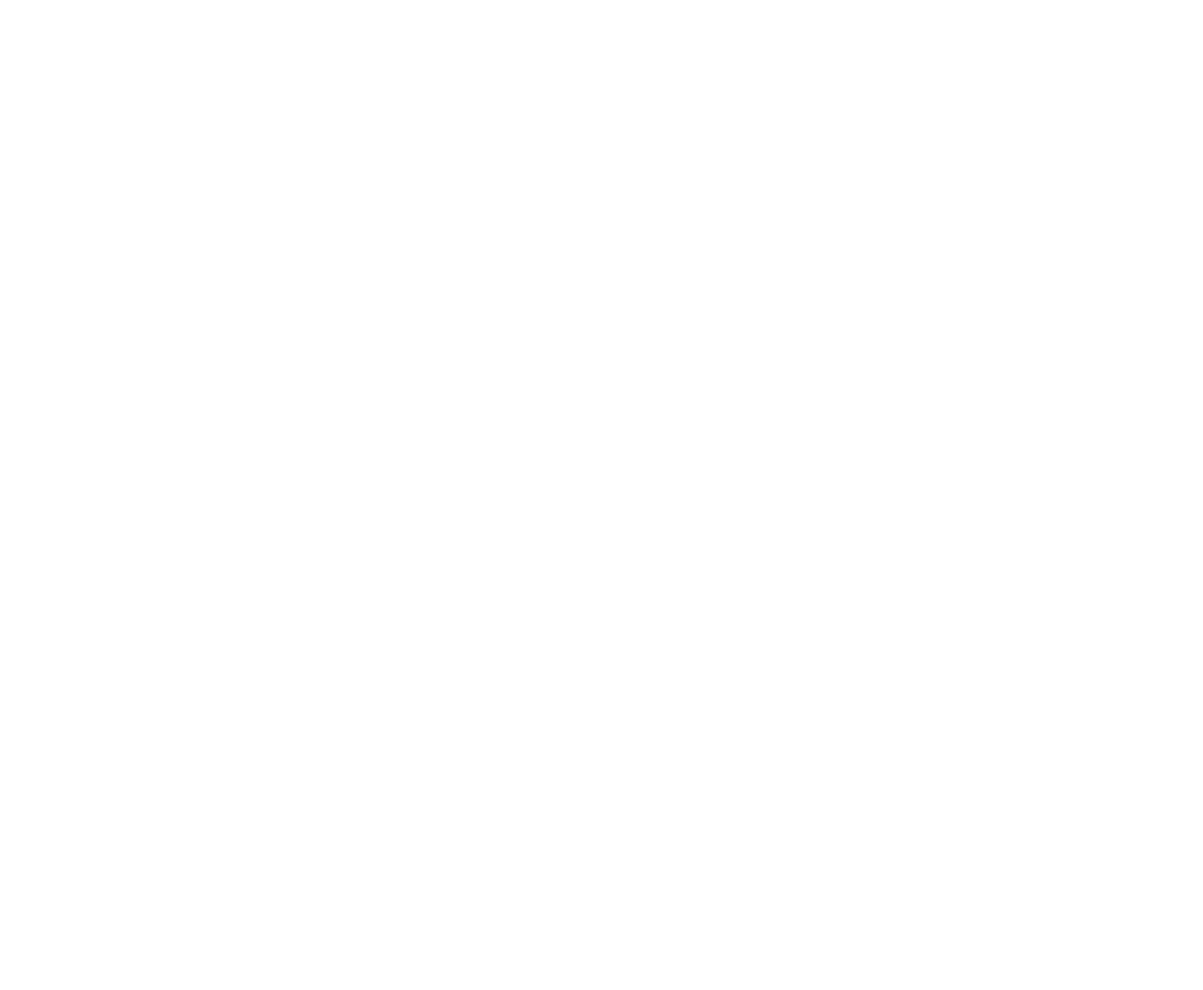
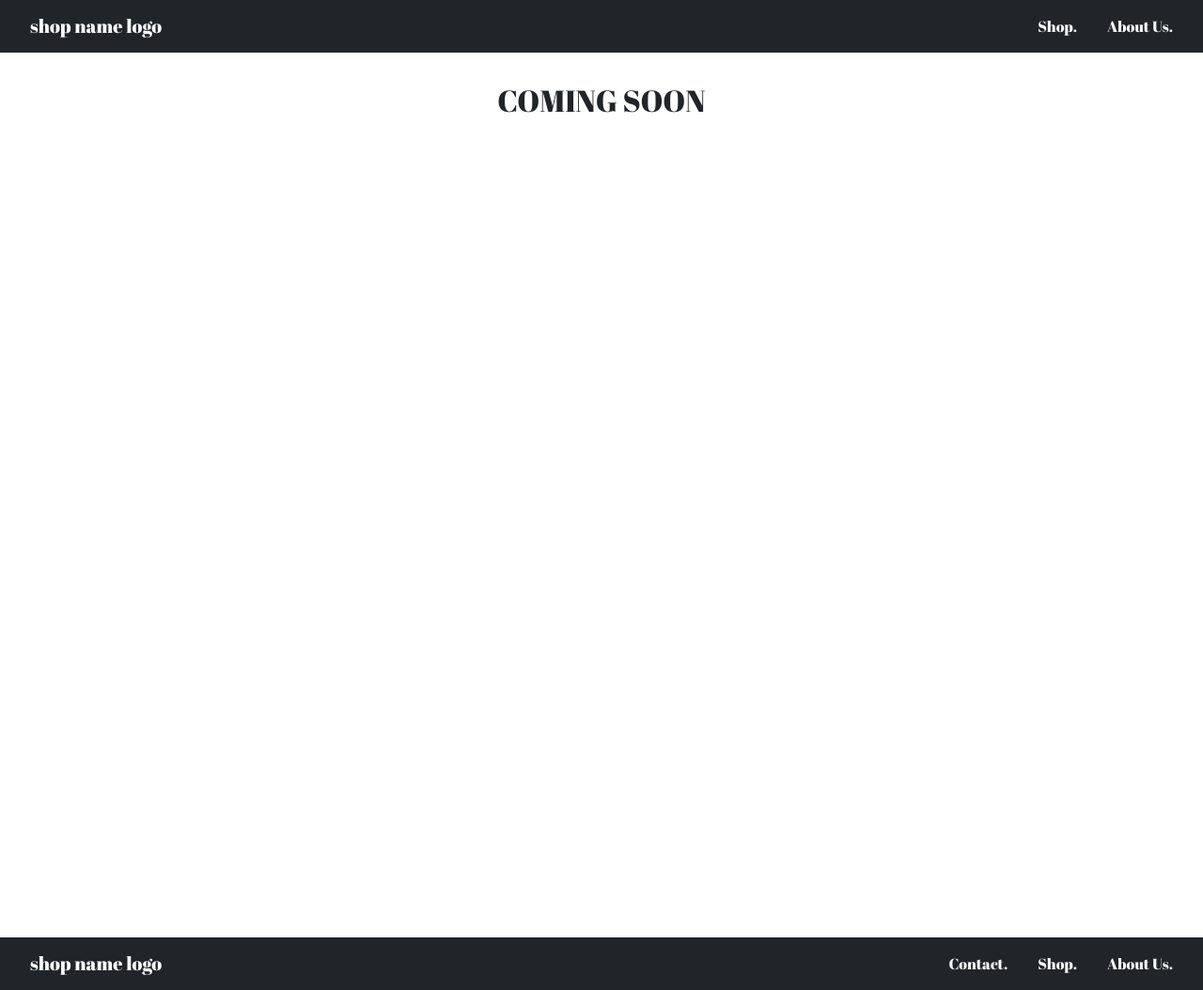
Before and after one commit to amelielidaeng/bootstrappin, a plain HTML site: page pages/shop.html in a window 1280 px wide. Shown: the whole page at 94% size. Before the commit the page ends 800 px from the top, so only its background shows below. Drawn offline with nearby package versions, Linux system fonts and the light colour scheme.

Commit message:
added very empty shop page - coming soon

```diff
--- a/pages/shop.html
+++ b/pages/shop.html
@@ -0,0 +1,49 @@
+<!DOCTYPE html>
+<html lang="en">
+<head>
+    <meta charset="UTF-8">
+    <meta http-equiv="X-UA-Compatible" content="IE=edge">
+    <meta name="viewport" content="width=device-width, initial-scale=1.0">
+    <title>Curated Second Hand</title> <!--it cannot have this name though-->
+    <link rel="stylesheet" href="/styles/normalize.css">
+    <link rel="stylesheet" href="/styles/index.css">
+    <link href="https://fonts.googleapis.com/css2?family=Abril+Fatface&family=Poppins:wght@300;500&display=swap" rel="stylesheet">
+    <link href="https://cdn.jsdelivr.net/npm/bootstrap@5.1.3/dist/css/bootstrap.min.css" rel="stylesheet" integrity="sha384-1BmE4kWBq78iYhFldvKuhfTAU6auU8tT94WrHftjDbrCEXSU1oBoqyl2QvZ6jIW3" crossorigin="anonymous">
+
+</head>
+<body class="dt-body-center">
+  <nav class="navbar sticky-top navbar-dark bg-dark">
+    <a class="navbar-brand mb-0 h1" href="#">shop name logo</a>
+    <ul class="nav justify-content-end">
+      <li class="nav-item">
+        <a class="nav-link link-light" href="/pages/shop.html">Shop.</a>
+      </li>
+      <li class="nav-item">
+        <a class="nav-link link-light" href="/pages/about.html">About Us.</a>
+      </li>
+    </ul>
+  </nav>
+  <main>
+    <div class="container">
+      <div class="card card-shop border-0">
+        <h2 class="card-title text-center">COMING SOON</h2>
+      </div>
+    </div>
+    <nav class="navbar sticky-bottom navbar-dark bg-dark">
+      <a class="navbar-brand"  href="#">shop name logo</a>
+      <ul class="nav justify-content-end">
+        <li class="nav-item">
+          <a class="nav-link link-light" href="/pages/shop.html">Contact.</a>
+        </li>
+        <li class="nav-item">
+          <a class="nav-link link-light" href="/pages/shop.html">Shop.</a>
+        </li>
+        <li class="nav-item">
+          <a class="nav-link link-light" href="/pages/about.html">About Us.</a>
+        </li>
+      </ul>
+    </nav>
+  </main>
+  <script src="https://cdn.jsdelivr.net/npm/bootstrap@5.1.3/dist/js/bootstrap.bundle.min.js" integrity="sha384-ka7Sk0Gln4gmtz2MlQnikT1wXgYsOg+OMhuP+IlRH9sENBO0LRn5q+8nbTov4+1p" crossorigin="anonymous"></script>
+</body>
+</html>
--- /dev/null
+++ b/styles/_shop.scss
@@ -0,0 +1,3 @@
+.card-shop {
+    min-height: 900px;
+}
--- a/styles/index.scss
+++ b/styles/index.scss
@@ -4,3 +4,4 @@
 @import "landing-grid";
 @import "landing-info";
 @import "about-info";
+@import "shop";
```
Also changed, not shown: styles/_landing-grid.scss (+0 -11 lines), styles/index.css.
